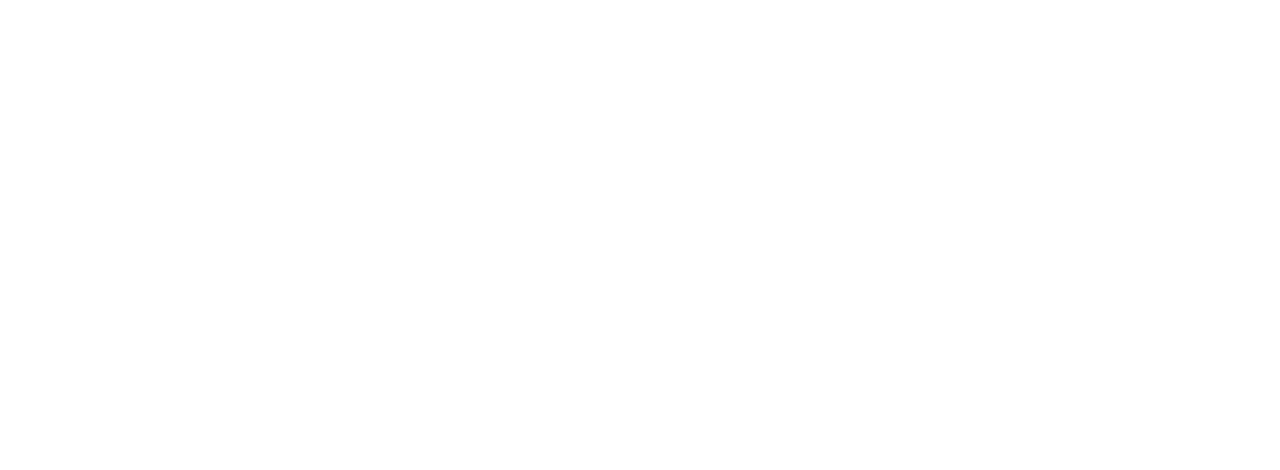
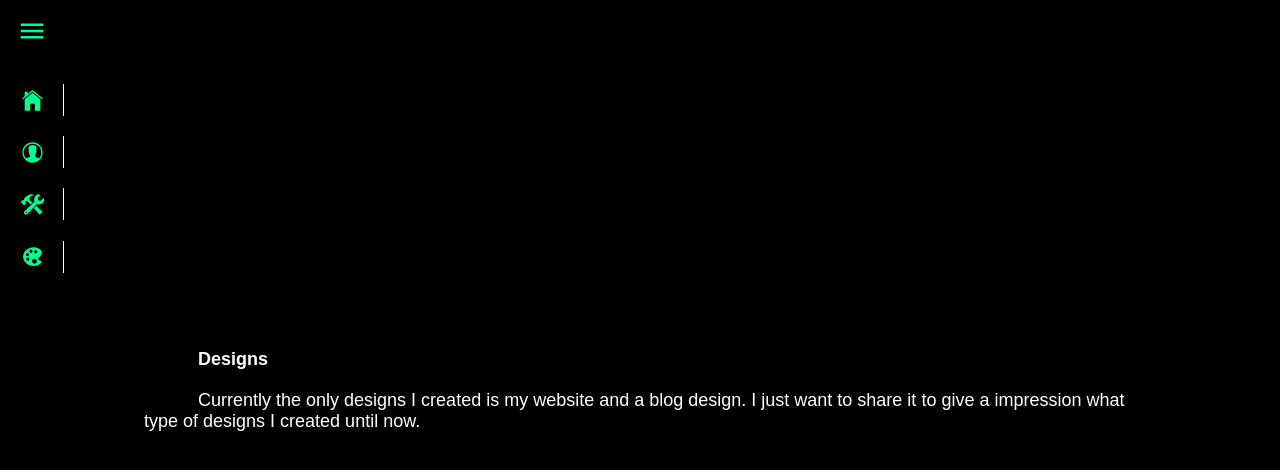
Before and after one commit to fsetrodinomo/WebsiteFS, a React (Create React App) app in the folder website/: page /designs in a window 1280 px wide. Before the commit this address had no page. Shown: the top 470 px of the page. Built offline with nearby package versions, Linux system fonts and the light colour scheme.

Commit message:
working on a design section

```diff
--- a/website/src/App.js
+++ b/website/src/App.js
@@ -3,6 +3,7 @@
 import { BrowserRouter as Router, Routes, Route } from 'react-router-dom';
 import Project from "./pages/Project";
 import Aboutme from './pages/Aboutme';
+import Designs from './pages/Designs';
 
 const App = () => {
   return (
@@ -11,6 +12,7 @@
         <Route path='/' element={<Home/>}></Route>
         <Route path='/aboutme' element={<Aboutme/>}></Route>
         <Route path='/project' element={<Project/>}></Route>
+        <Route path='/designs' element={<Designs/>}></Route>
       </Routes>
     </Router>
 
--- a/website/src/Components/Header.js
+++ b/website/src/Components/Header.js
@@ -1,7 +1,7 @@
 import React, { useState } from 'react';
 import {NavLink} from 'react-router-dom';
 import './Header.css';
-import {IoMdMenu,IoMdClose, IoIosHome, IoIosContact, IoIosConstruct } from 'react-icons/io'
+import {IoMdMenu,IoMdClose, IoIosHome, IoIosContact, IoIosConstruct, IoIosColorPalette } from 'react-icons/io'
 
 
 const Header = () => {
@@ -29,6 +29,10 @@
                   <IoIosConstruct  className='icon' />
                   <NavLink to='/project' exact>Projects</NavLink>
                </li>
+               <li>
+                  <IoIosColorPalette className='icon' />
+                  <NavLink to='/designs' exact>Designs</NavLink>
+               </li>
             </ul>
          </nav>
       </div>
--- /dev/null
+++ b/website/src/Pages/Designs.css
@@ -0,0 +1,70 @@
+.aboutme{
+    width: 100%;
+    height: 100vh;
+    background-color:black;
+}
+
+ section{
+    min-height: 100vh;
+    padding: 4rem;
+    text-align: right;
+}
+
+.wrapper{
+    box-sizing: content-box;
+    background-color: black;
+    color : rgb(0, 255,145);
+    height: 50px;
+    padding: 10px 10px;
+    display: flex;
+    border-radius: 2px;
+    box-shadow: 0 20px 25px (0,0,0,0.2);
+}
+
+.words{
+    overflow: hidden;
+}
+
+span{
+    display: block;
+    height: 100%;
+    padding-left: 80px;
+    animation: spin_words 8s infinite;
+}
+
+@keyframes spin_words{
+    20%{
+        transform: translateY(-15%);
+    }
+    50%{
+        transform: translateY(-100%);
+    }
+    75%{
+        transform: translateY(-200%);
+    }
+    100%{
+        transform: translateY(-300%);
+    }
+}
+
+
+
+.personal{
+    padding-bottom: 24px;
+    font-size: 50px;
+    display: flex;
+    justify-content: center;
+    flex-flow: column;
+    padding: 9rem;
+    text-align: center;
+}
+
+.personal p{
+    font-size: 18px;
+    padding-bottom: 20px;
+    text-indent: 3em;
+    color: #fff;
+    display: flex;
+    text-align: left;
+    grid-column: 1 / 8;
+}
--- /dev/null
+++ b/website/src/Pages/Designs.js
@@ -0,0 +1,40 @@
+import React from 'react'
+import Header from '../components/Header'
+import './Designs.css'
+
+const Designs = () => {
+    return (
+
+
+        <div className='aboutme'>
+            <Header />
+            <section className='personal' id="personal">
+                <div class="container">
+                        <div class="row">
+                        <h3>
+                        <p>
+                       Designs
+                            </p>
+                            </h3>
+
+                         <p>
+                            <i></i>
+                     Currently the only designs I created
+                    is my website and a blog design.
+                    I just want to share it to give a impression
+                    what type of designs I created until now.
+                         </p>
+
+
+
+                    </div>
+
+        </div>
+   </section >
+  </div >
+
+
+    )
+}
+
+export default Designs
```
